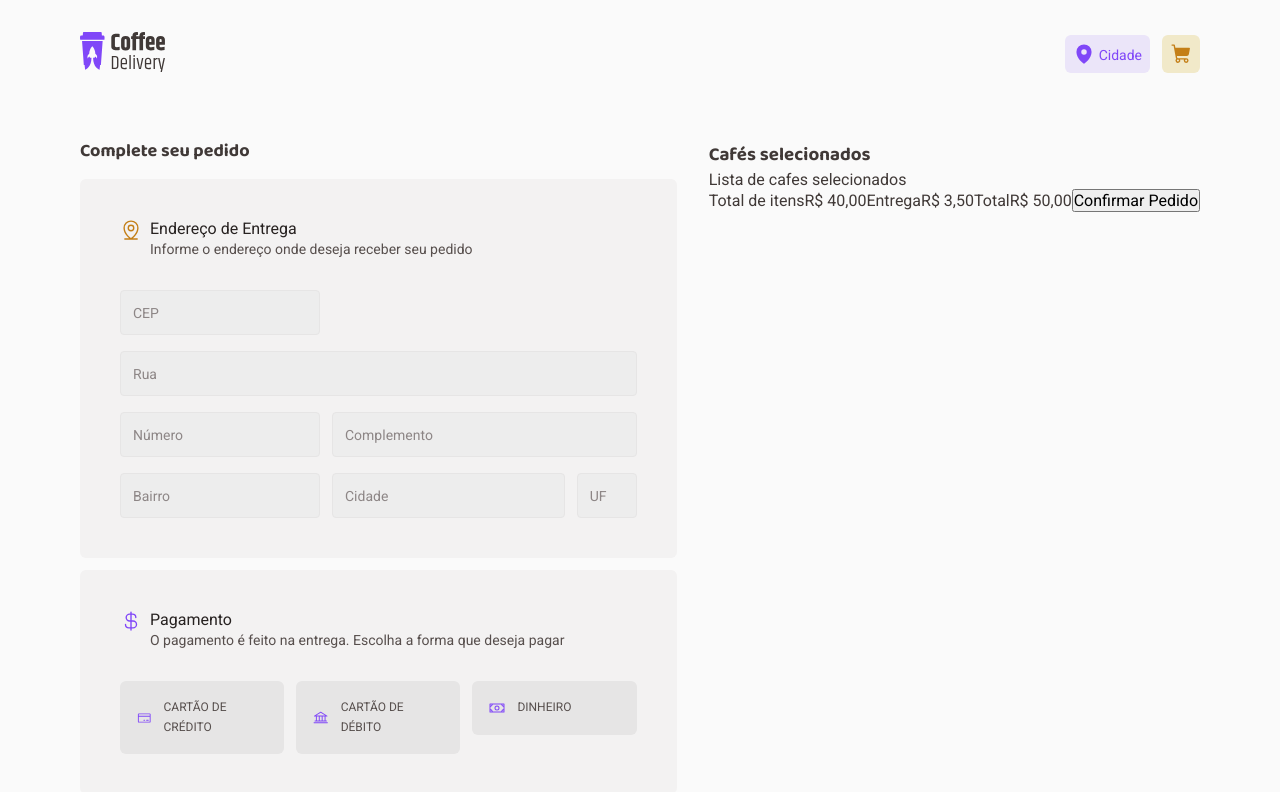
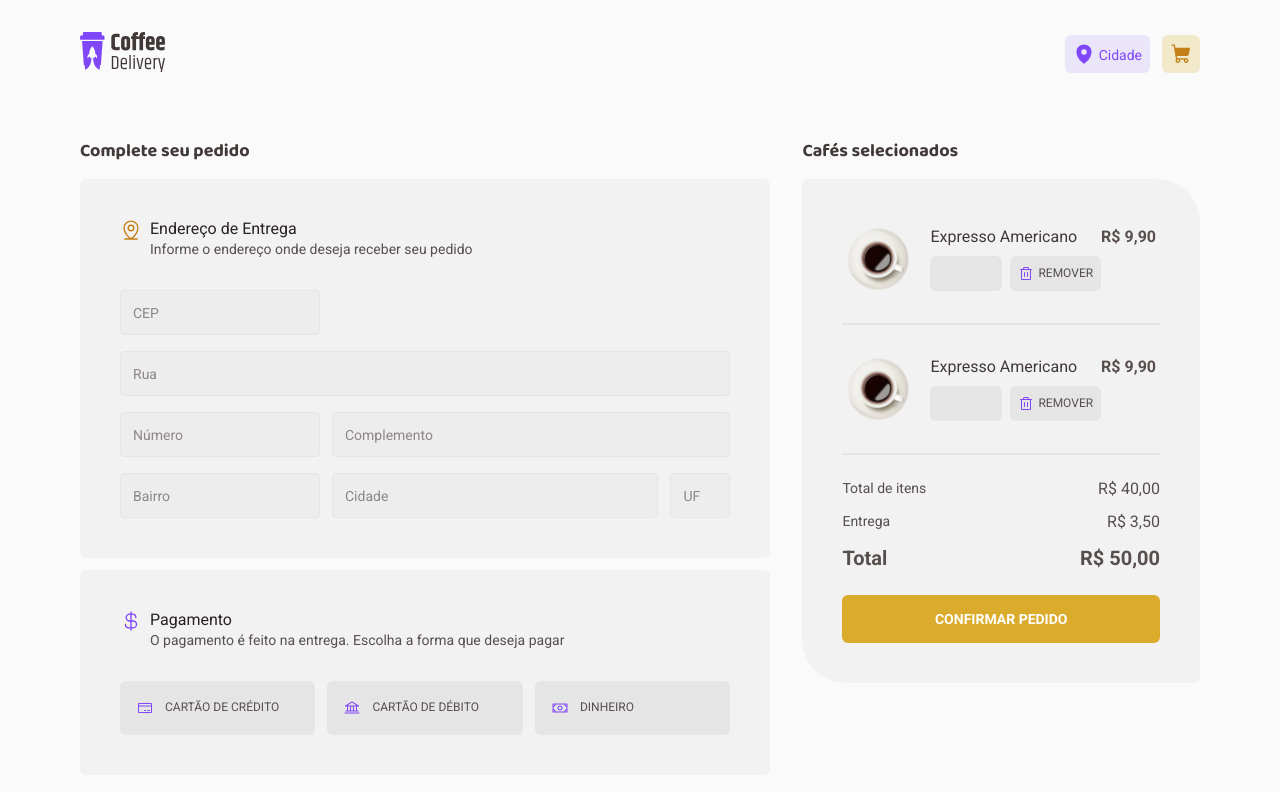
Before and after one commit to CiceroRMG/Coffee-Delivery-React, a React (Vite) app: page /checkout in a window 1280 px wide. Shown: the top 792 px of the page. Built offline with nearby package versions, Linux system fonts and the light colour scheme.

Commit message:
feat: finaliza a estilização da pagina de checkout

```diff
--- a/src/pages/Checkout/index.tsx
+++ b/src/pages/Checkout/index.tsx
@@ -1,5 +1,16 @@
+import { Trash } from '@phosphor-icons/react'
 import { PaymentFormData } from './components/PaymentForm'
-import { CheckoutContainer, FormDataContainer } from './styles'
+import {
+  CheckoutContainer,
+  CoffeInfosAmountAndDelete,
+  CoffeInfosContent,
+  CoffeSelectedInfosContainer,
+  FormConfirmOrderBox,
+  FormConfirmOrderContainer,
+  FormDataContainer,
+  TotalAndConfirmOrderContainer,
+  TotalPriceContent,
+} from './styles'
 
 export function Checkout() {
   return (
@@ -9,28 +20,70 @@ export function Checkout() {
         <PaymentFormData />
       </FormDataContainer>
 
-      <div>
-        <h3>Cafés selecionados</h3>
+      <FormConfirmOrderBox>
+        <h3 className="formTitle">Cafés selecionados</h3>
 
-        <ul>
-          <li>Lista de cafes selecionados</li>
+        <FormConfirmOrderContainer>
+          <ul className="selectedCoffeesList">
+            <li>
+              <CoffeSelectedInfosContainer>
+                <CoffeInfosContent>
+                  <img src="/src/assets/americano.svg" alt="" />
+                  <CoffeInfosAmountAndDelete>
+                    <span>Expresso Americano</span>
+                    <div className="amountAndDeleteInputs">
+                      <input type="number" />
+                      <button>
+                        <Trash weight="regular" size={16} />
+                        <span>Remover</span>
+                      </button>
+                    </div>
+                  </CoffeInfosAmountAndDelete>
+                </CoffeInfosContent>
+
+                <span className="priceTag">R$ 9,90</span>
+              </CoffeSelectedInfosContainer>
+            </li>
+            <li>
+              <CoffeSelectedInfosContainer>
+                <CoffeInfosContent>
+                  <img src="/src/assets/americano.svg" alt="" />
+                  <CoffeInfosAmountAndDelete>
+                    <span>Expresso Americano</span>
+                    <div className="amountAndDeleteInputs">
+                      <input type="number" />
+                      <button>
+                        <Trash weight="regular" size={16} />
+                        <span>Remover</span>
+                      </button>
+                    </div>
+                  </CoffeInfosAmountAndDelete>
+                </CoffeInfosContent>
+
+                <span className="priceTag">R$ 9,90</span>
+              </CoffeSelectedInfosContainer>
+            </li>
           </ul>
 
-        <div>
+          <TotalAndConfirmOrderContainer>
+            <TotalPriceContent>
               <span>
-            Total de itens<span>R$ 40,00</span>
+                <span className="infoDescription">Total de itens</span>
+                <span className="priceInfo">R$ 40,00</span>
               </span>
               <span>
-            Entrega
-            <span>R$ 3,50</span>
+                <span className="infoDescription">Entrega</span>
+                <span className="priceInfo">R$ 3,50</span>
               </span>
-          <span>
-            Total
+              <span className="totalPriceInfo">
+                <span>Total</span>
                 <span>R$ 50,00</span>
               </span>
+            </TotalPriceContent>
             <button>Confirmar Pedido</button>
-        </div>
-      </div>
+          </TotalAndConfirmOrderContainer>
+        </FormConfirmOrderContainer>
+      </FormConfirmOrderBox>
     </CheckoutContainer>
   )
 }
--- a/src/pages/Checkout/styles.ts
+++ b/src/pages/Checkout/styles.ts
@@ -27,3 +27,169 @@ export const FormDataContainer = styled.div`
     line-height: 130%;
   }
 `
+export const FormConfirmOrderBox = styled.div`
+  display: flex;
+  flex-direction: column;
+  gap: 1rem;
+
+  .formTitle {
+    color: ${(props) => props.theme['gray-800']};
+
+    font-size: 1.125rem;
+    font-weight: 700;
+    line-height: 130%;
+  }
+`
+
+export const FormConfirmOrderContainer = styled.div`
+  display: flex;
+  flex-direction: column;
+  gap: 1.5rem;
+  padding: 2.5rem;
+  max-width: 28rem;
+
+  background-color: ${(props) => props.theme['gray-100']};
+  border-radius: 6px 44px;
+
+  .selectedCoffeesList {
+    display: flex;
+    flex-direction: column;
+    list-style: none;
+    gap: 1.5rem;
+
+    li {
+      padding-bottom: 1.5rem;
+      border-bottom: 2px solid ${(props) => props.theme['gray-400']};
+    }
+  }
+`
+export const CoffeSelectedInfosContainer = styled.div`
+  display: flex;
+  padding: 0.5rem 0.25rem;
+  align-items: flex-start;
+  justify-content: space-between;
+
+  .priceTag {
+    color: ${(props) => props.theme['gray-700']};
+    text-align: right;
+    font-weight: 700;
+    line-height: 130%;
+  }
+`
+
+export const CoffeInfosContent = styled.div`
+  display: flex;
+  gap: 1.25rem;
+
+  img {
+    width: 4rem;
+    height: 4rem;
+  }
+`
+
+export const CoffeInfosAmountAndDelete = styled.div`
+  display: flex;
+  flex-direction: column;
+  color: ${(props) => props.theme['gray-800']};
+  line-height: 130%;
+  gap: 0.5rem;
+
+  .amountAndDeleteInputs {
+    display: flex;
+    justify-content: flex-start;
+    gap: 0.5rem;
+
+    input[type='number'] {
+      background-color: ${(props) => props.theme['gray-400']};
+      padding: 0.5rem;
+      border: none;
+      text-align: center;
+      border-radius: 6px;
+      max-width: 4.5rem;
+
+      justify-content: center;
+    }
+
+    button {
+      display: flex;
+      padding: 0rem 0.5rem;
+      justify-content: center;
+      align-items: center;
+      gap: 0.25rem;
+      cursor: pointer;
+
+      border: none;
+      border-radius: 0.375rem;
+      background: ${(props) => props.theme['gray-400']};
+
+      svg {
+        color: ${(props) => props.theme['purple-500']};
+      }
+
+      span {
+        color: ${(props) => props.theme['gray-700']};
+        line-height: 160%;
+        text-transform: uppercase;
+        font-size: 0.75rem;
+      }
+    }
+  }
+
+  button:hover {
+    background-color: ${(props) => props.theme['gray-500']};
+  }
+`
+export const TotalAndConfirmOrderContainer = styled.div`
+  display: flex;
+  flex-direction: column;
+  gap: 1.5rem;
+
+  button {
+    display: flex;
+    padding: 0.75rem 0.5rem;
+    justify-content: center;
+    align-items: center;
+    align-self: stretch;
+    cursor: pointer;
+
+    border-radius: 0.375rem;
+    background: ${(props) => props.theme['yellow-500']};
+    border: 1px solid transparent;
+
+    color: ${(props) => props.theme.white};
+    font-size: 0.875rem;
+    font-weight: 700;
+    line-height: 160%;
+    text-transform: uppercase;
+
+    transition: background 0.15s;
+  }
+
+  button:hover {
+    background: ${(props) => props.theme['yellow-700']};
+  }
+`
+export const TotalPriceContent = styled.div`
+  display: flex;
+  flex-direction: column;
+  gap: 0.75rem;
+
+  .totalPriceInfo {
+    color: ${(props) => props.theme['gray-800']};
+
+    font-size: 1.25rem;
+    font-weight: 700;
+    line-height: 130%;
+  }
+
+  span {
+    display: flex;
+    justify-content: space-between;
+    color: ${(props) => props.theme['gray-700']};
+    line-height: 130%;
+
+    .infoDescription {
+      font-size: 0.875rem;
+    }
+  }
+`
```
Lines whose indentation alone changed are shown as unchanged.
